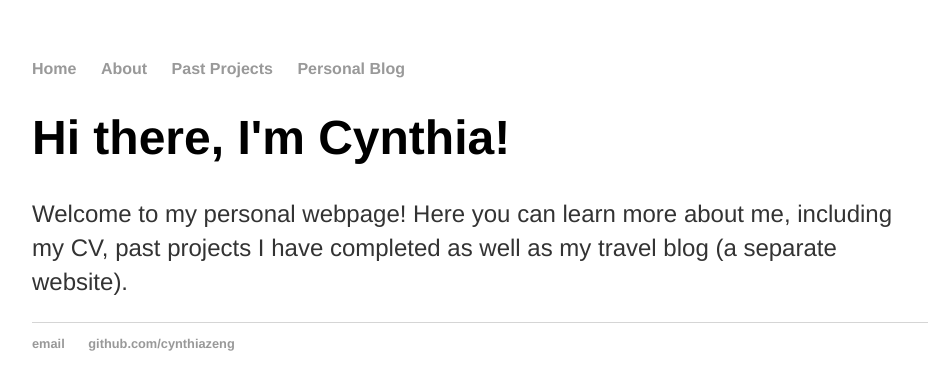
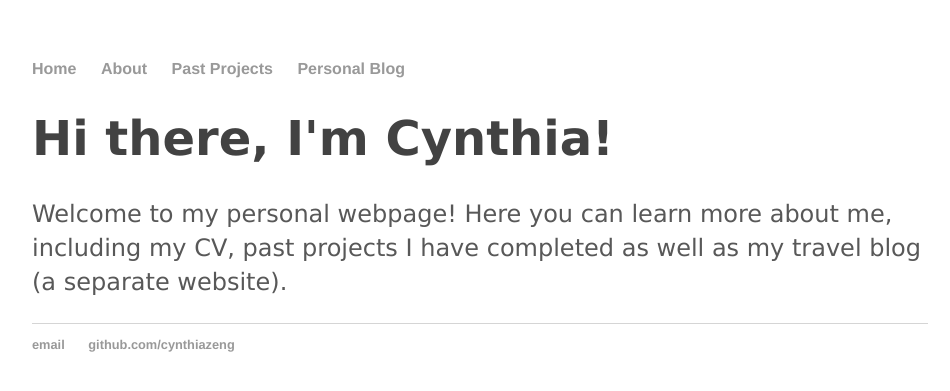
Before and after one commit to cynthia1234/cynthiazeng.github.io, a Jekyll site: the page built from index.html, in a window 1280 px wide. Shown: the top 391 px of the page, without its empty margins (160-1110 px from the left). Built offline with Jekyll 4.4.1, drawn with Linux system fonts in a browser that asks for light colours.

Commit message:
Update main.css

```diff
--- a/css/main.css
+++ b/css/main.css
@@ -21,13 +21,14 @@ a:hover {
 }
 h1 {
     font-size: 3em;
-    font-family:'Helvetica', 'Arial', 'Sans-Serif';
+    font-family:'Verdana','Helvetica', 'Arial', 'Sans-Serif';
+    color: #424242
 }
 p {
     font-size: 1.5em;
-    font-family:'Helvetica', 'Arial', 'Sans-Serif';
+    font-family:'Verdana','Helvetica', 'Arial', 'Sans-Serif';
     line-height: 1.4em;
-    color: #333;
+    color: #585858;
 }
 footer {
     border-top: 1px solid #d5d5d5;
```
